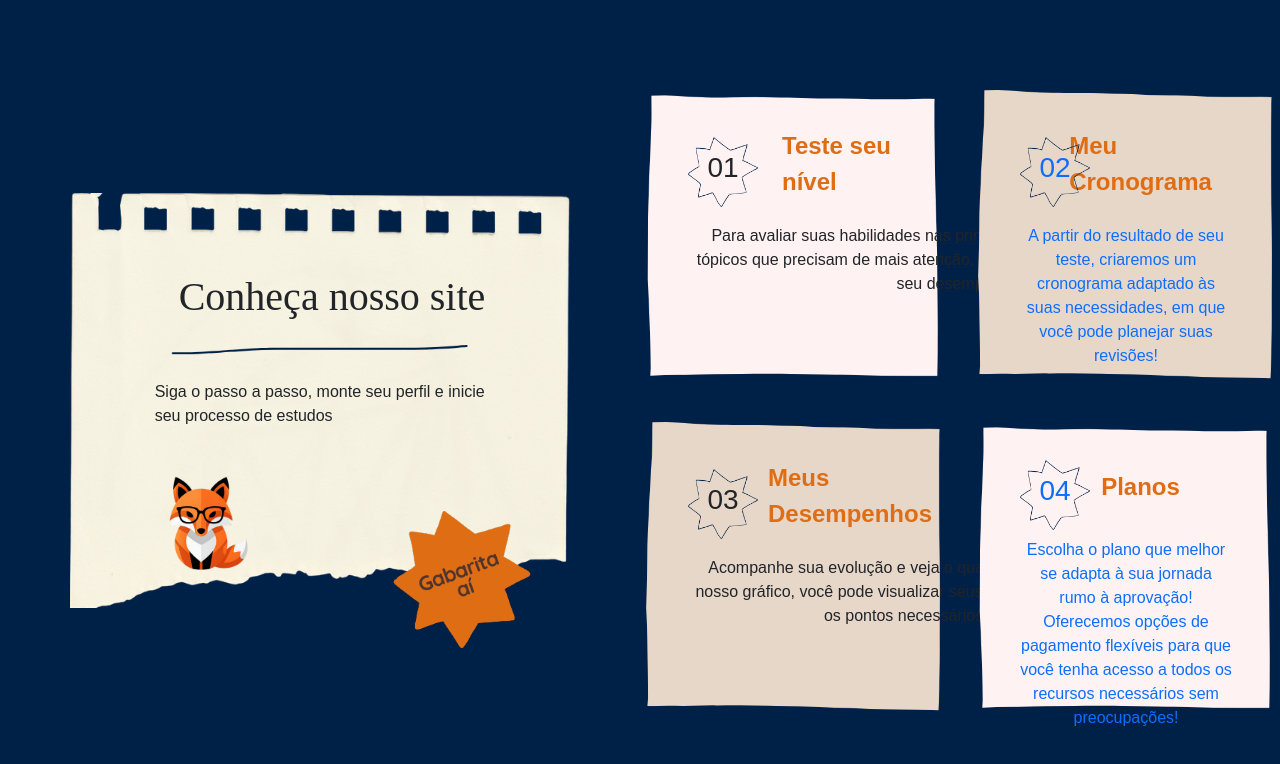
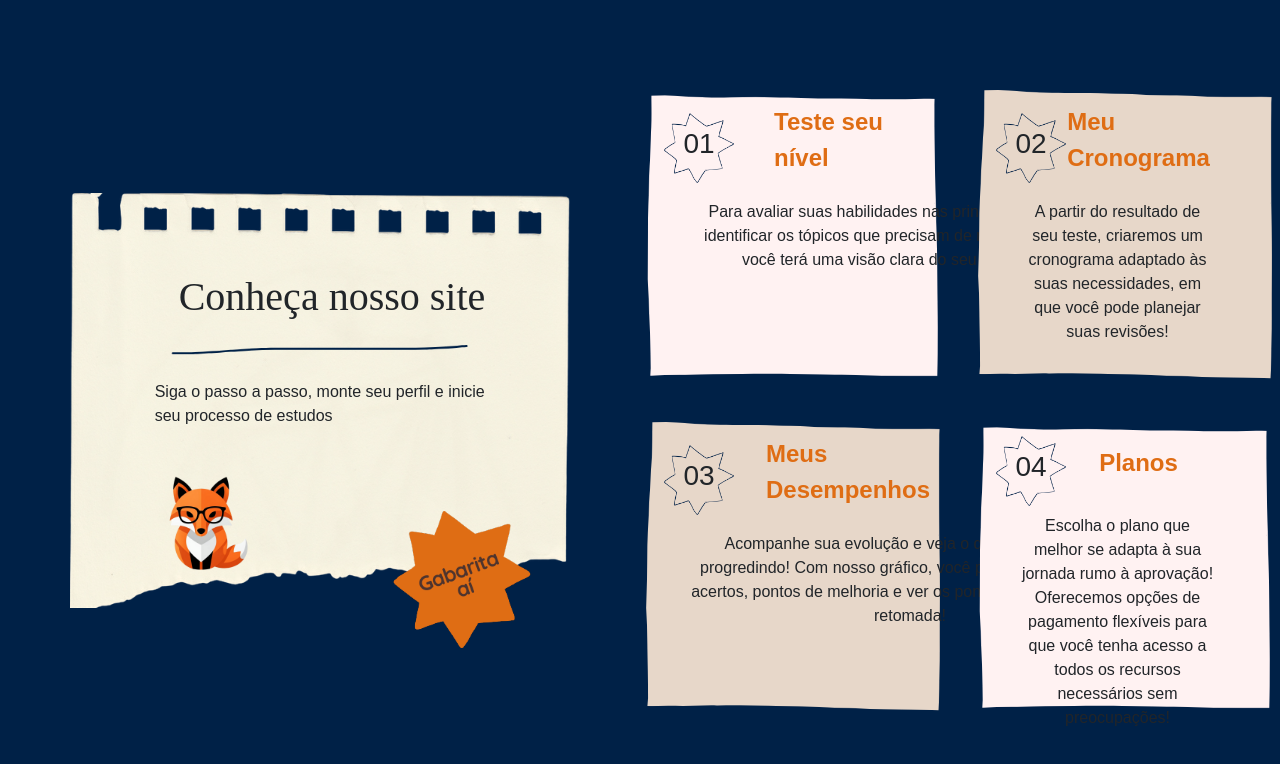
Before and after one commit to LiviaOrmeleze/gabaritaAi, a React (Vite) app in the folder gabarita-ai/: page /conhecanossosite in a window 1280 px wide. Shown: the top 764 px of the page. Built offline with nearby package versions, Linux system fonts and the light colour scheme.

Commit message:
Alterações conheça

```diff
--- a/gabarita-ai/src/App.css
+++ b/gabarita-ai/src/App.css
@@ -479,3 +479,8 @@ body {
 .btncalendario{
   background-color: #e7d7c9;
 }
+
+.link-sem-estilo {
+  text-decoration: none; /* Remove o sublinhado */
+  color: inherit; /* Herda a cor do elemento pai */
+}
--- a/gabarita-ai/src/App.jsx
+++ b/gabarita-ai/src/App.jsx
@@ -24,6 +24,7 @@ import Prepositivos from "./pages/Prepositivos";
 
 import Conheca from "./pages/Conheca";
 import Cronograma from "./pages/Cronograma";
+// import MateriaEspecifica from "./pages/MateriaEspecifica";
 
 const App = () => {
   return (
@@ -45,6 +46,7 @@ const App = () => {
           <Route path="/prepositivos" element={<Prepositivos />} />
           <Route path="/conhecanossosite" element={<Conheca />} />
           <Route path="/cronograma" element={<Cronograma />} />
+          {/* <Route path="/materiaespecifica" element={<MateriaEspecifica />} /> */}
         </Routes>
       </main>
     </BrowserRouter>
--- a/gabarita-ai/src/components/CardConheca.jsx
+++ b/gabarita-ai/src/components/CardConheca.jsx
@@ -13,10 +13,10 @@ const CardConheca = (props) => {
       className= 'position-relative img-fluid'
       />
 
-      <div className='position-absolute p-5'>
+      <div className='position-absolute p-4'>
 
-      <div className='d-flex'>
-      <div className='align-items-center justify-content-center d-flex flex-column me-4'>
+      <div className='d-flex gap-4 align-items-center'>
+      <div className='align-items-center justify-content-center d-flex flex-column'>
       <img
       src={miniestrelinha}
       className='position-relative img-fluid'
@@ -26,9 +26,9 @@ const CardConheca = (props) => {
       <h3 className='position-absolute'>{props.numero}</h3>
       </div>
 
-      <p className='subtituloCards fw-bold fs-4 d-flex justify-content-center align-items-center w-25'>{props.subtitulo}</p>
+      <p className='subtituloCards fw-bold fs-4 d-flex justify-content-center align-items-center w-25 ms-3'>{props.subtitulo}</p>
       </div>
-      <p className='text-center mt-2 '>{props.texto}</p>
+      <p className='text-center mt-2 gap-5 flex-column w-75 ms-4'>{props.texto}</p>
 
       </div>
 
--- a/gabarita-ai/src/components/Conhecendo.jsx
+++ b/gabarita-ai/src/components/Conhecendo.jsx
@@ -28,6 +28,7 @@ const Conhecendo = () => {
         imagem: caixabege,
         subtitulo: "Meus Desempenhos",
         texto: "Acompanhe sua evolução e veja o quanto você está progredindo! Com nosso gráfico, você pode visualizar seus acertos, pontos de melhoria e ver os pontos necessários para retomada!",
+        link: "/desempenho",
       },
       {
         id: 4,
@@ -50,7 +51,11 @@ const Conhecendo = () => {
       {informacoes.map((info) =>
         info.link ? (
           // Envolver o card com Link se houver um link
-          <Link to={info.link} key={info.id} style={{ textDecoration: "none" }}>
+          <Link
+            to={info.link}
+            key={info.id}
+            style={{ textDecoration: "none", color: "inherit" }} // Remove o sublinhado e herda a cor do elemento pai
+          >
             <CardConheca
               numero={info.numero}
               imagem={info.imagem}
--- a/gabarita-ai/src/components/HeaderCalendario.jsx
+++ b/gabarita-ai/src/components/HeaderCalendario.jsx
@@ -1,9 +1,8 @@
-import React from 'react'
 import PropTypes from "prop-types";
 
 function HeaderCalendario({ mesAtual, onChangeView, visualizacaoAtual, onPrevious, onNext }) {
   return (
-    <div className="calendar-header d-flex justify-content-between align-items-center mb-3 ">
+    <div className="calendar-header d-flex justify-content-between align-items-center mb-3">
       <div className="d-flex align-items-center">
         <h1 className="fs-3 jetbrains m-0">{mesAtual}</h1>
         <div className="navegacao-botoes ms-4">
@@ -16,31 +15,31 @@ function HeaderCalendario({ mesAtual, onChangeView, visualizacaoAtual, onPreviou
         </div>
       </div>
 
-      <div className="btn-group me-5 px-3 ">
+      <div className="btn-group me-5 px-3">
         <button
           type="button"
-          className={`btn ${visualizacaoAtual === "mes" ? "btncalendario" : "btn-secondary"}`}
+          className={`btn ${visualizacaoAtual === "mes" ? "btn-primary" : "btn-secondary"}`}
           onClick={() => onChangeView("mes")}
         >
           Mês
         </button>
         <button
           type="button"
-          className={`btn ${visualizacaoAtual === "semana" ? "btn-light" : "btn-secondary"}`}
+          className={`btn ${visualizacaoAtual === "semana" ? "btn-primary" : "btn-secondary"}`}
           onClick={() => onChangeView("semana")}
         >
           Semana
         </button>
         <button
           type="button"
-          className={`btn ${visualizacaoAtual === "dia" ? "btn-light" : "btn-secondary"}`}
+          className={`btn ${visualizacaoAtual === "dia" ? "btn-primary" : "btn-secondary"}`}
           onClick={() => onChangeView("dia")}
         >
           Dia
         </button>
       </div>
     </div>
-  )
+  );
 }
 
 HeaderCalendario.propTypes = {
@@ -49,6 +48,6 @@ HeaderCalendario.propTypes = {
   visualizacaoAtual: PropTypes.string.isRequired,
   onPrevious: PropTypes.func.isRequired,
   onNext: PropTypes.func.isRequired,
-}
+};
 
-export default HeaderCalendario
+export default HeaderCalendario;
--- a/gabarita-ai/src/components/HomeOfc.jsx
+++ b/gabarita-ai/src/components/HomeOfc.jsx
@@ -19,9 +19,9 @@ const HomeOfc = () => {
 
         <div className="d-flex flex-column ">
           <div className="blocoVesti p-3 text-center fs-5 mb-3 ">
-            Vestibular
+            Vestibulares
           </div>
-          <div className="blocoCon p-3 text-center  fs-5 mb-3">Concurso</div>
+          <div className="blocoCon p-3 text-center  fs-5 mb-3">Notícias</div>
           <div className="blocoAtua p-3 text-center fs-5">Atualidades</div>
         </div>
       </div>
--- a/gabarita-ai/src/pages/Conheca.jsx
+++ b/gabarita-ai/src/pages/Conheca.jsx
@@ -38,7 +38,7 @@ const Conheca = () => {
      </div>
 
 
-        <div className="col-12 col-md-6 d-flex justify-content-center">
+        <div className=" col-md-6 col-sm-12 d-flex justify-content-center">
         <Conhecendo />
         </div>
 
--- a/gabarita-ai/src/pages/Cronograma.jsx
+++ b/gabarita-ai/src/pages/Cronograma.jsx
@@ -44,7 +44,7 @@ const Cronograma = () => {
         onNext={handleNext}
         />
         </div>
-    <div className="container calendario-container py-4 textocalendario min-vh-100 rounded-5">
+    <div className="container calendario-container py-4 textocalendario min-vh-100 rounded-5 align-items-center d-flex flex-column">
       {visualizacao === "mes" && <MesView eventos={eventosEstudo} />}
       {visualizacao === "semana" && <SemanaView eventos={eventosEstudo} />}
       {visualizacao === "dia" && <DiaView eventos={eventosEstudo} />}
```
Also changed, not shown: gabarita-ai/src/components/ComponentMateria.jsx (added, +124 -0 lines), gabarita-ai/src/pages/MateriaEspecifica.jsx (+12 -0 lines).
